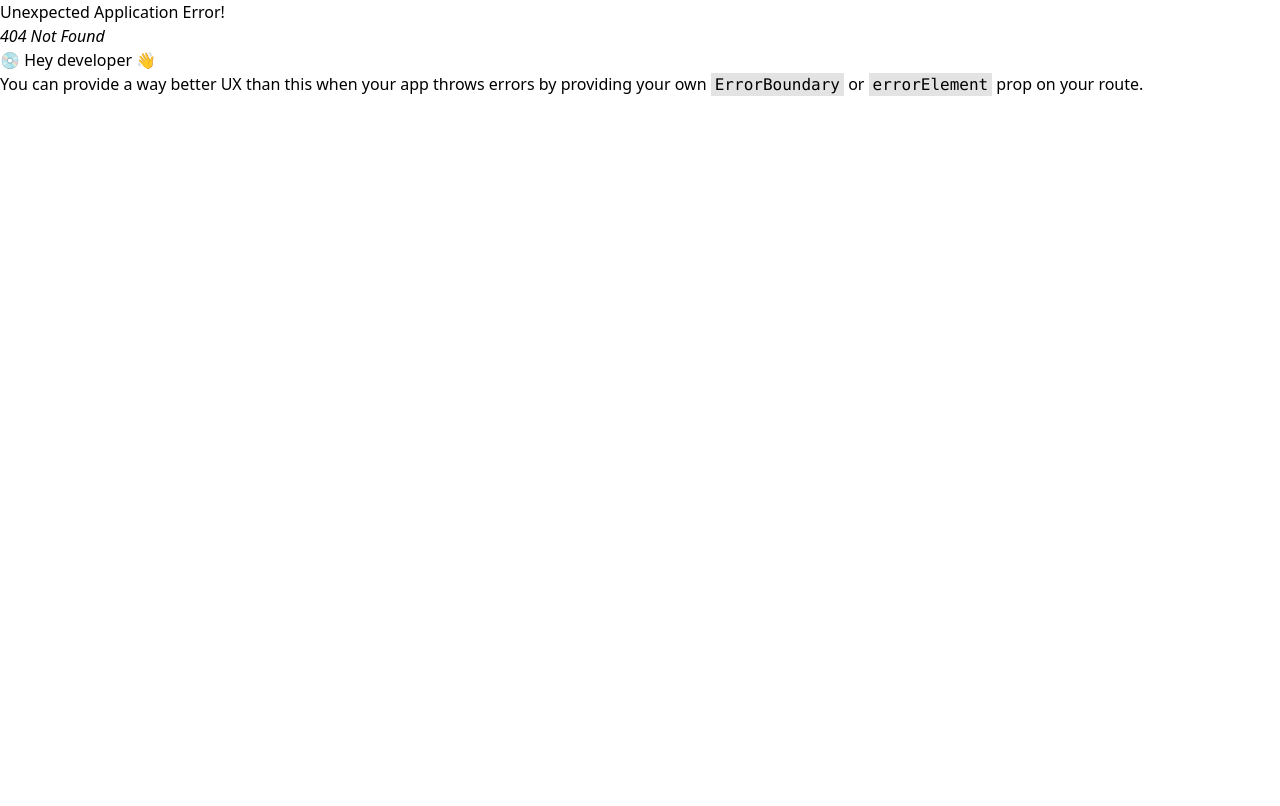
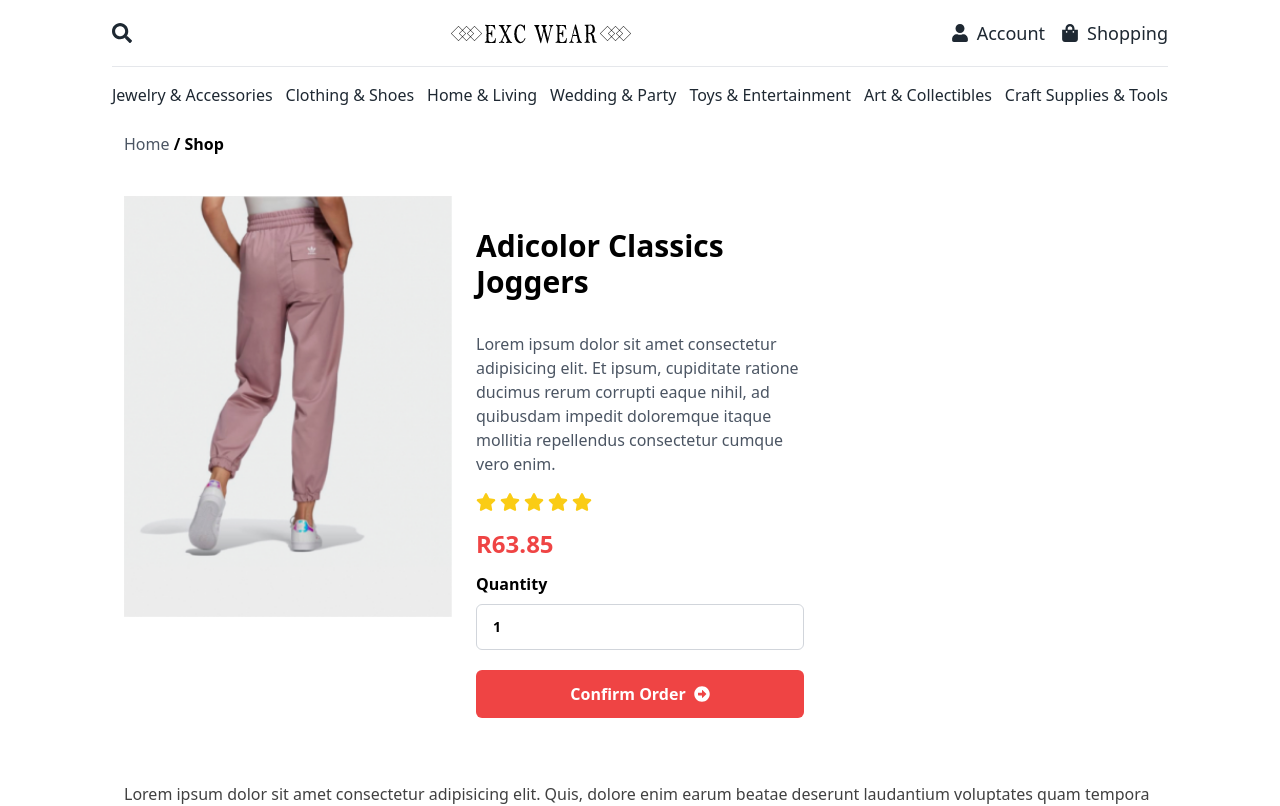
Before and after one commit to jpitdeveloper/excwear-app, a React (Vite) app in the folder frontend/: page /shop/1 in a window 1280 px wide. Before the commit this address had no page. Shown: the top 806 px of the page. Built offline with nearby package versions, Linux system fonts and the light colour scheme.

Commit message:
add Single Product Page

```diff
--- a/frontend/src/main.jsx
+++ b/frontend/src/main.jsx
@@ -4,6 +4,7 @@
 import "./index.css";
 import { createBrowserRouter, RouterProvider } from "react-router-dom";
 import Home from "./pages/home/Home.jsx";
+import SingleProduct from "./pages/home/SingleProduct.jsx";
 
 const router = createBrowserRouter([
   {
@@ -14,6 +15,10 @@
         path: "/",
         element: <Home />,
       },
+      {
+        path: "shop/:id",
+        element: <SingleProduct/>,
+      }
     ],
   },
 ]);
--- a/frontend/src/pages/home/Products.jsx
+++ b/frontend/src/pages/home/Products.jsx
@@ -12,8 +12,8 @@
   useState(() => {
     const fetchData = async () => {
       try {
-        const respons = await fetch("products.json");
-        const data = await respons.json();
+        const response = await fetch("/products.json");
+        const data = await response.json();
         setProducts(data);
         setFilteredItems(data);
       } catch (error) {
--- /dev/null
+++ b/frontend/src/pages/home/SingleProduct.jsx
@@ -0,0 +1,81 @@
+import React, { useEffect, useState } from "react";
+import { FaArrowAltCircleRight, FaStar } from "react-icons/fa";
+import { useParams } from "react-router-dom";
+
+const SingleProduct = () => {
+  const { id } = useParams();
+  const [products, setProducts] = useState([]);
+  useEffect(() => {
+    const fetchData = async () => {
+      try {
+        const response = await fetch("/products.json");
+        const data = await response.json();
+        const product = data.filter((p) => p.id == id);
+        setProducts(product[0]);
+      } catch (error) {
+        console.log("Error fetching data:, error");
+      }
+    };
+    fetchData();
+    window.scrollTo({top: 0, behavior: 'smooth'})
+  }, [id]);
+
+  const { title, category, price, image, status } = products;
+
+  return (
+    <div className="mt-28 max-w-screen-2xl container mx-auto xl:px-28 px-4">
+      <div className="p-3 max-w-7xl m-auto">
+
+      <div className="mt-2">
+        <a href="/" className="text-gray-600">Home</a>
+        <a href="/shop" className="font-bold text-black"> / Shop</a>
+      </div>
+
+        <div className="mt-6 sm:mt-10">
+          <div className="grid grid-cols-1 md:grid-cols-3 sm:grid-cols-2 gap-6 h=max">
+            <div>
+              <img src={image} alt="" className="w-full" />
+            </div>
+            {/* product details */}
+            <div>
+              <h1 className="title text-left">{title}</h1>
+              <p className="mt-3 text-gray-600 text-base leading-6 text-justify sm:text-left sm:mt-4">
+                Lorem ipsum dolor sit amet consectetur adipisicing elit. Et
+                ipsum, cupiditate ratione ducimus rerum corrupti eaque nihil, ad
+                quibusdam impedit doloremque itaque mollitia repellendus
+                consectetur cumque vero enim.
+              </p>
+              <span className="my-2 text-xl text-yellow-400 flex items-center gap-1 sm:my-4">
+                <FaStar />
+                <FaStar />
+                <FaStar />
+                <FaStar />
+                <FaStar />
+              </span>
+              <p className="text-xl text-red-500 font-semibold sm:text-2xl">
+                R{price}
+              </p>
+              <div className="mt-3">
+                <div className="text-left flex flex-col gap-2 w-full">
+                  <label className="font-semibold">Quantity</label>
+                  <input type="number" name="price" id="price" defaultValue={1} required className="border border-gray-300 text-sm font-semibold mb-1 max-w-full outline-none rounded-md m-0 py-3 px-4 md:py-3 md:px-4 focus:border-red-500" />
+                </div>
+                <div className="w-full text-left my-4">
+                  <button className="flex justify-center items-center gap-2 w-full py-3 px-4 bg-red-500 text-white font-bold border-red-500 rounded-md ease-in-out duration-150 shadow-slate-600 hover:bg-white hover:text-red-500 lg:m-0 md:px-6"><span>Confirm Order</span> <FaArrowAltCircleRight/> </button>
+                </div>
+              </div>
+            </div>
+          </div>
+          <div className="text-black/75 mt-12">
+            <p>Lorem ipsum dolor sit amet consectetur adipisicing elit. Quis, dolore enim earum beatae deserunt laudantium voluptates quam tempora ut at aliquid alias adipisci, unde est.</p>
+            <p>Lorem ipsum dolor sit amet consectetur adipisicing elit. Quis, dolore enim earum beatae deserunt laudantium voluptates quam tempora ut at aliquid alias adipisci, unde est.</p>
+            <p>Lorem ipsum dolor sit amet consectetur adipisicing elit. Quis, dolore enim earum beatae deserunt laudantium voluptates quam tempora ut at aliquid alias adipisci, unde est.</p>
+            <p>Lorem ipsum dolor sit amet consectetur adipisicing elit. Quis, dolore enim earum beatae deserunt laudantium voluptates quam tempora ut at aliquid alias adipisci, unde est.</p>
+          </div>
+        </div>
+      </div>
+    </div>
+  );
+};
+
+export default SingleProduct;
```
